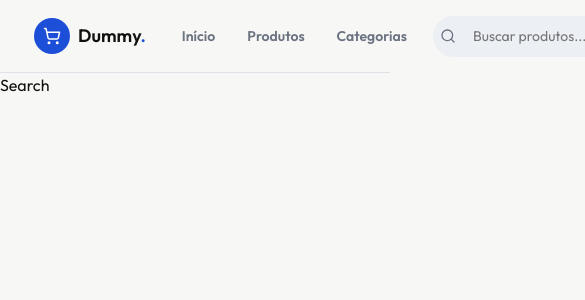
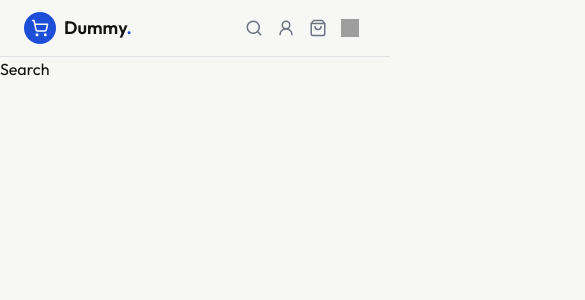
Before and after one commit to ruangmss/dummy, a React (Vite) app: page /pesquisa in a window 390 px wide. Shown: the top 300 px of the page, 585 px wide, since content can reach past the window. Built offline with nearby package versions, Linux system fonts and the light colour scheme; grey boxes are pictures that could not be loaded.

Commit message:
feat: Inclui responsividade parcial no header

```diff
--- a/src/components/Header/Header.css
+++ b/src/components/Header/Header.css
@@ -4,25 +4,41 @@
 
 .header {
   display: flex;
+  align-items: center;
   justify-content: space-between;
   gap: var(--spacing-lg);
-  align-items: center;
   padding: 12px 24px !important;
   font: var(--body-sm);
 }
 
-.header a {
-  padding: 6px 10px;
+.header a,
+.header button,
+.header-list-mobile a {
   border-radius: var(--radius-lg);
   transition:
     color 0.2s ease,
     background-color 0.2s ease;
 }
 
+.header-logo,
+.header-buttons,
+.header-buttons a,
+.header button {
+  display: flex;
+  align-items: center;
+}
+
+.header-buttons a,
+.header button {
+  justify-content: center;
+  width: 36px;
+  height: 36px;
+  padding: 0;
+  flex-shrink: 0;
+}
+
 .header-logo {
-  display: flex;
   gap: var(--spacing-sm);
-  align-items: center;
   font: var(--heading-md);
 }
 
@@ -30,35 +46,15 @@
   color: var(--primary);
 }
 
-.header-buttons {
-  display: flex;
-  gap: var(--spacing-sm);
-  align-items: center;
-}
-
-.header-buttons a {
+.header-logo-icon {
   display: flex;
   align-items: center;
   justify-content: center;
-}
-
-.header-list {
-  display: flex;
-  gap: var(--spacing-md);
-  align-items: center;
-  font-weight: 600;
-  color: var(--muted);
-}
-
-.header-logo-icon {
   width: 36px;
   height: 36px;
-  display: flex;
-  align-items: center;
-  justify-content: center;
+  flex-shrink: 0;
   background-color: var(--primary);
   border-radius: var(--radius-full);
-  flex-shrink: 0;
 }
 
 .header-logo-icon img {
@@ -66,17 +62,16 @@
   height: 18px;
 }
 
-.header-search {
-  background-color: var(--muted-bg);
-  border-radius: var(--radius-xl);
-  padding: 10px 16px 10px 40px;
-  max-width: 400px;
-  min-width: 180px;
-  width: 100%;
-  background-image: url(../../assets/icons/search.svg);
-  background-repeat: no-repeat;
-  background-position: 4% 50%;
-  background-size: 16px;
+.header-list {
+  display: flex;
+  align-items: center;
+  gap: var(--spacing-md);
+  color: var(--muted);
+  font-weight: 600;
+}
+
+.header-list a {
+  padding: 6px 10px;
 }
 
 .header-list a.active {
@@ -84,20 +79,34 @@
   background-color: var(--primary-light);
 }
 
+.header-search {
+  width: 100%;
+  min-width: 180px;
+  max-width: 400px;
+  padding: 10px 16px 10px 40px;
+  background: var(--muted-bg) url('../../assets/icons/search.svg') no-repeat 16px center;
+  background-size: 16px;
+  border-radius: var(--radius-xl);
+}
+
+.header-buttons {
+  gap: var(--spacing-sm);
+}
+
 .header-buttons a.active {
   background-color: var(--muted-bg);
+}
+
+.header-icon {
+  transition: stroke 0.2s ease;
 }
 
 .header-buttons a.active .header-icon {
   stroke: var(--foreground);
 }
 
-.header-icon {
-  transition: stroke 0.2s ease;
-}
-
 @media (hover: hover) {
-  header a:hover {
+  .header a:hover {
     color: var(--foreground);
   }
 
@@ -105,3 +114,89 @@
     stroke: var(--foreground);
   }
 }
+
+@media (max-width: 768px) {
+  .header-search {
+    min-width: 0;
+    max-width: 100%;
+  }
+
+  .header-buttons {
+    gap: 0;
+  }
+
+  .header-bg {
+    border-bottom: none;
+  }
+
+  .header {
+    border-bottom: 1px solid var(--border);
+  }
+
+  .header-buttons a,
+  .header button,
+  .header-logo-icon {
+    width: 32px;
+    height: 32px;
+  }
+
+  .header-logo-icon img,
+  .header-icon,
+  .header-list-mobile-icon img,
+  .header-list-search-icon img {
+    width: 18px;
+    height: 18px;
+  }
+
+  .header-list-mobile-bg {
+    max-height: 0;
+    padding: 0 24px !important;
+    overflow: hidden;
+    opacity: 0;
+    visibility: hidden;
+    pointer-events: none;
+    transform: translateY(-8px);
+    transition:
+      max-height 0.2s ease,
+      padding 0.2s ease,
+      opacity 0.2s ease,
+      transform 0.2s ease,
+      visibility 0.2s ease;
+  }
+
+  .header-list-mobile-bg.opened {
+    max-height: 300px;
+    padding: 12px 24px !important;
+    opacity: 1;
+    visibility: visible;
+    pointer-events: auto;
+    transform: translateY(0);
+  }
+
+  .header-list-mobile {
+    display: flex;
+    flex-direction: column;
+    gap: var(--spacing-sm);
+    font-weight: 600;
+    font: var(--body-sm);
+  }
+
+  .header-list-mobile a {
+    display: flex;
+    align-items: center;
+    padding: 12px 16px;
+  }
+
+  .header-list-mobile a.active {
+    color: var(--primary);
+    background-color: var(--primary-light);
+  }
+
+  .header-list-mobile-icon {
+    transition: transform 0.2s ease !important;
+  }
+
+  .header-list-mobile-icon.opened {
+    transform: rotate(90deg);
+  }
+}
--- a/src/components/Header/Header.jsx
+++ b/src/components/Header/Header.jsx
@@ -1,11 +1,18 @@
 import React from 'react';
 import './Header.css';
 import logo from '../../assets/icons/logo.svg';
+import menu from '../../assets/icons/menu.svg';
+import search from '../../assets/icons/search.svg';
 import BagIcon from '../../assets/icons/bag.svg?react';
 import UserIcon from '../../assets/icons/user.svg?react';
-import { Link, NavLink } from 'react-router-dom';
+import { Link, NavLink, useMatch } from 'react-router-dom';
+import useMedia from '../../hooks/useMedia';
 
 const Header = () => {
+  const mobile = useMedia('(max-width: 768px)');
+  const [mobileNav, setMobileNav] = React.useState(false);
+  const [mobileSearch, setMobileSearch] = React.useState(false);
+
   return (
     <header className="header-bg">
       <div className="header container">
@@ -18,6 +25,7 @@ const Header = () => {
           </span>
         </Link>
 
+        {!mobile && (
           <nav>
             <ul className="header-list">
               <NavLink to="/">Início</NavLink>
@@ -25,18 +33,49 @@ const Header = () => {
               <NavLink to="/categorias">Categorias</NavLink>
             </ul>
           </nav>
+        )}
 
-        <input className="header-search" type="text" placeholder="Buscar produtos..." />
+        {!mobile && <input className="header-search" type="text" placeholder="Buscar produtos..." />}
 
         <div className="header-buttons">
+          {mobile && (
+            <button
+              onClick={() => setMobileSearch(!mobileSearch)}
+              className={`header-list-search-icon ${mobileNav ? 'opened' : ''}`}
+            >
+              <img src={search} alt="Ícone de pesquisa" />
+            </button>
+          )}
+
           <NavLink to="/usuario">
             <UserIcon className="header-icon" />
           </NavLink>
           <NavLink to="/sacola">
             <BagIcon className="header-icon" />
           </NavLink>
+
+          {mobile && (
+            <button
+              onClick={() => setMobileNav(!mobileNav)}
+              className={`header-list-mobile-icon ${mobileNav ? 'opened' : ''}`}
+            >
+              <img src={menu} alt="Ícone de menu" />
+            </button>
+          )}
         </div>
       </div>
+
+      {mobile && (
+        <div className={`header-list-mobile-bg ${mobileNav ? 'opened' : ''}`}>
+          <nav>
+            <ul className="header-list-mobile">
+              <NavLink to="/">Início</NavLink>
+              <NavLink to="/produtos">Produtos</NavLink>
+              <NavLink to="/categorias">Categorias</NavLink>
+            </ul>
+          </nav>
+        </div>
+      )}
     </header>
   );
 };
```
Lines whose indentation alone changed are shown as unchanged.
